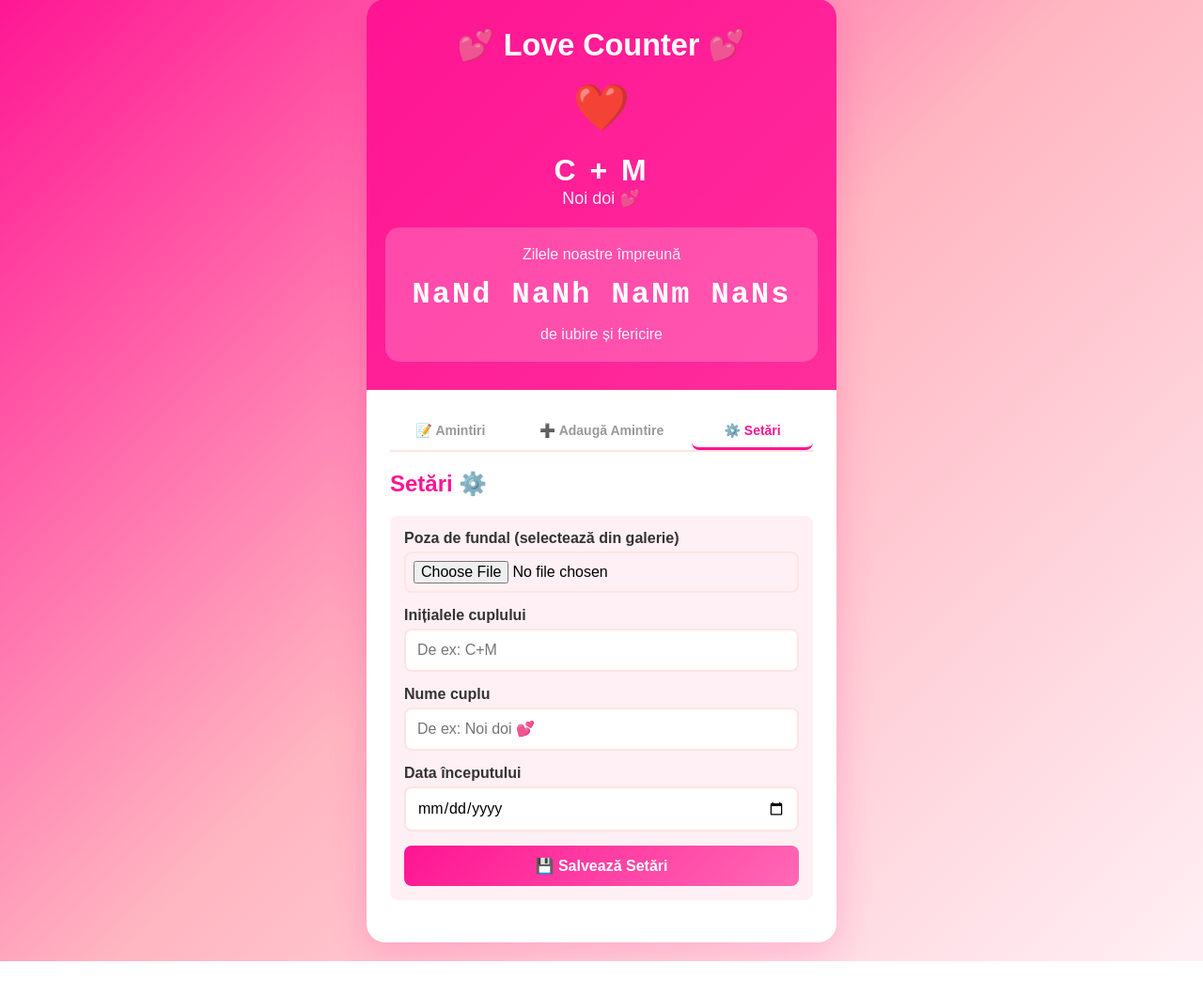
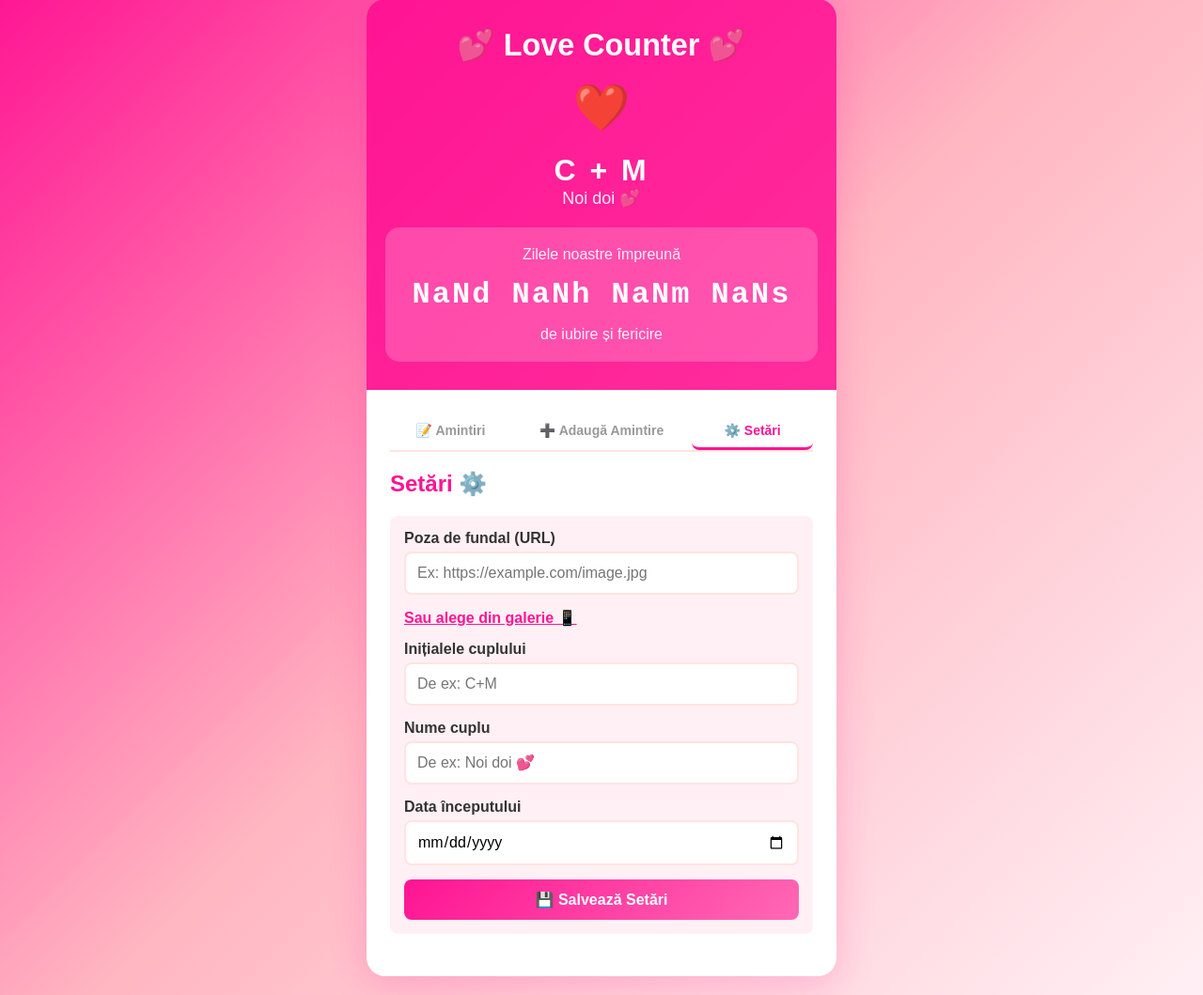
Before and after one commit to mihaitadascalu17-ux/Love-Counter, a Flask app: template templates/love.html in a window 1280 px wide, after a click on "⚙️ Setări". Shown: the part 21-1080 px from the top of the page at 94% size. Before the commit the page ends 1044 px from the top, so only its background shows below. Run offline with Flask 3, Linux system fonts and the light colour scheme; the template is opened without the code that fills it, so the values that code supplies are empty.

Commit message:
Fix: improve background image handling with URL and file upload options

```diff
--- a/templates/love.html
+++ b/templates/love.html
@@ -364,8 +364,13 @@
 
                 <div class="config-section">
                     <div class="form-group">
-                        <label for="backgroundImageFile">Poza de fundal (selectează din galerie)</label>
-                        <input type="file" id="backgroundImageFile" accept="image/*" placeholder="Alege o poză...">
+                        <label for="backgroundImageUrl">Poza de fundal (URL)</label>
+                        <input type="text" id="backgroundImageUrl" placeholder="Ex: https://example.com/image.jpg">
+                    </div>
+
+                    <div class="form-group">
+                        <label for="backgroundImageFile" style="cursor: pointer; color: #FF1493; text-decoration: underline;">Sau alege din galerie 📱</label>
+                        <input type="file" id="backgroundImageFile" accept="image/*" style="display: none;">
                         <div id="imagePreview" style="margin-top: 10px; text-align: center;"></div>
                     </div>
 
@@ -524,6 +529,7 @@
                 const response = await fetch(`${API_URL}/config`);
                 const config = await response.json();
 
+                document.getElementById('backgroundImageUrl').value = (!config.background_image || config.background_image.startsWith('data:')) ? '' : config.background_image;
                 document.getElementById('initialsInput').value = config.initials || 'C+M';
                 document.getElementById('coupleNameInput').value = config.couple_name;
                 document.getElementById('startDate').value = config.start_date.split('T')[0];
@@ -546,6 +552,7 @@
             const initials = document.getElementById('initialsInput').value.trim();
             const couple_name = document.getElementById('coupleNameInput').value.trim();
             const start_date = document.getElementById('startDate').value;
+            const urlInput = document.getElementById('backgroundImageUrl').value.trim();
             const fileInput = document.getElementById('backgroundImageFile');
 
             // Validate required fields
@@ -559,11 +566,18 @@
             // Handle file upload if a file is selected
             if (fileInput.files && fileInput.files[0]) {
                 const file = fileInput.files[0];
+                try {
                     background_image = await new Promise((resolve) => {
                         const reader = new FileReader();
                         reader.onload = (e) => resolve(e.target.result);
                         reader.readAsDataURL(file);
                     });
+                } catch (error) {
+                    console.error('Error reading file:', error);
+                }
+            } else if (urlInput) {
+                // Use URL if no file is selected
+                background_image = urlInput;
             }
 
             const config = {
@@ -586,7 +600,11 @@
 
                 // Update background immediately
                 if (config.background_image) {
+                    if (config.background_image.startsWith('data:')) {
                         document.querySelector('header').style.backgroundImage = `url('${config.background_image}')`;
+                    } else {
+                        document.querySelector('header').style.backgroundImage = `url('${config.background_image}')`;
+                    }
                 } else {
                     document.querySelector('header').style.backgroundImage = '';
                 }
@@ -619,6 +637,12 @@
             }
         });
 
+        // Make label clickable to open file picker
+        document.querySelector('label[for="backgroundImageFile"]').addEventListener('click', function(e) {
+            e.preventDefault();
+            document.getElementById('backgroundImageFile').click();
+        });
+
         // Load on page load
         loadDays();
         loadMemories();
```
Lines whose indentation alone changed are shown as unchanged.
